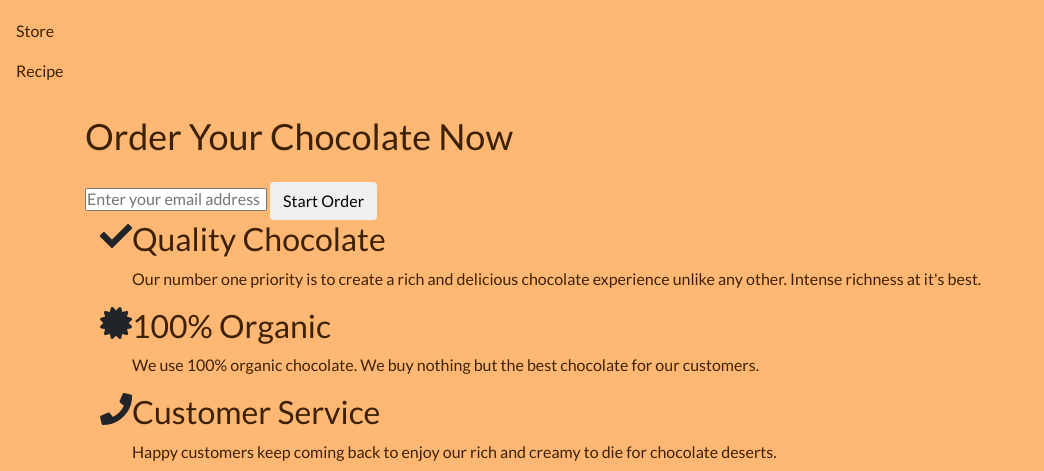
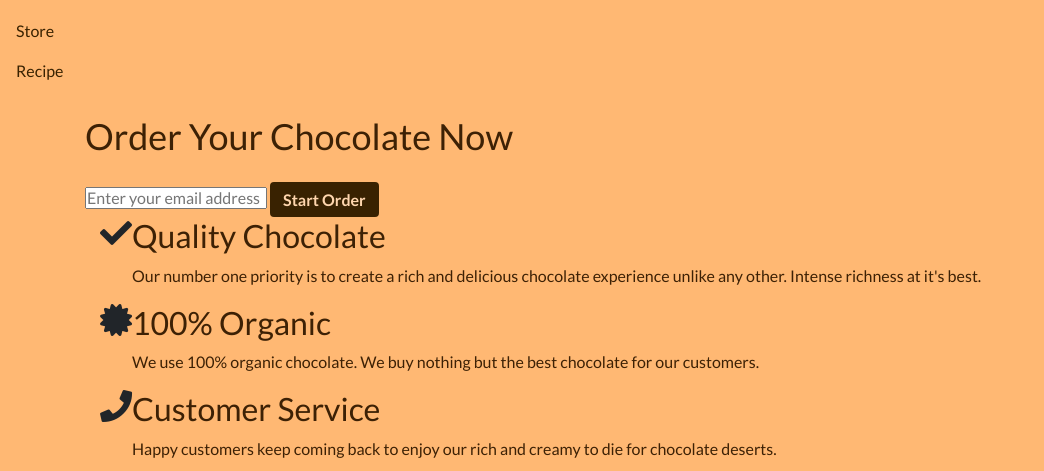
Before and after one commit to dianawallace/FCC-Product-Landing-Page, a plain HTML site: page index.html in a window 1280 px wide. Shown: the part 329-800 px from the top of the page, without its empty margins (0-1044 px from the left). Drawn offline with nearby package versions, Linux system fonts and the light colour scheme.

Commit message:
added css to start order and buy now button

```diff
--- a/css/style.css
+++ b/css/style.css
@@ -57,3 +57,18 @@ span {
 .grid {
   display: flex;
 }
+
+.btn {
+  padding: 0 10px;
+  height: 35px;
+  font-weight: bold;
+  color: #FFD6AE;
+  border: 3px #392201 solid;
+  background: #392201;
+}
+
+.btn:hover {
+  background-color: brown;
+  transition: 2s;
+  border: 3px brown solid;
+}
```
